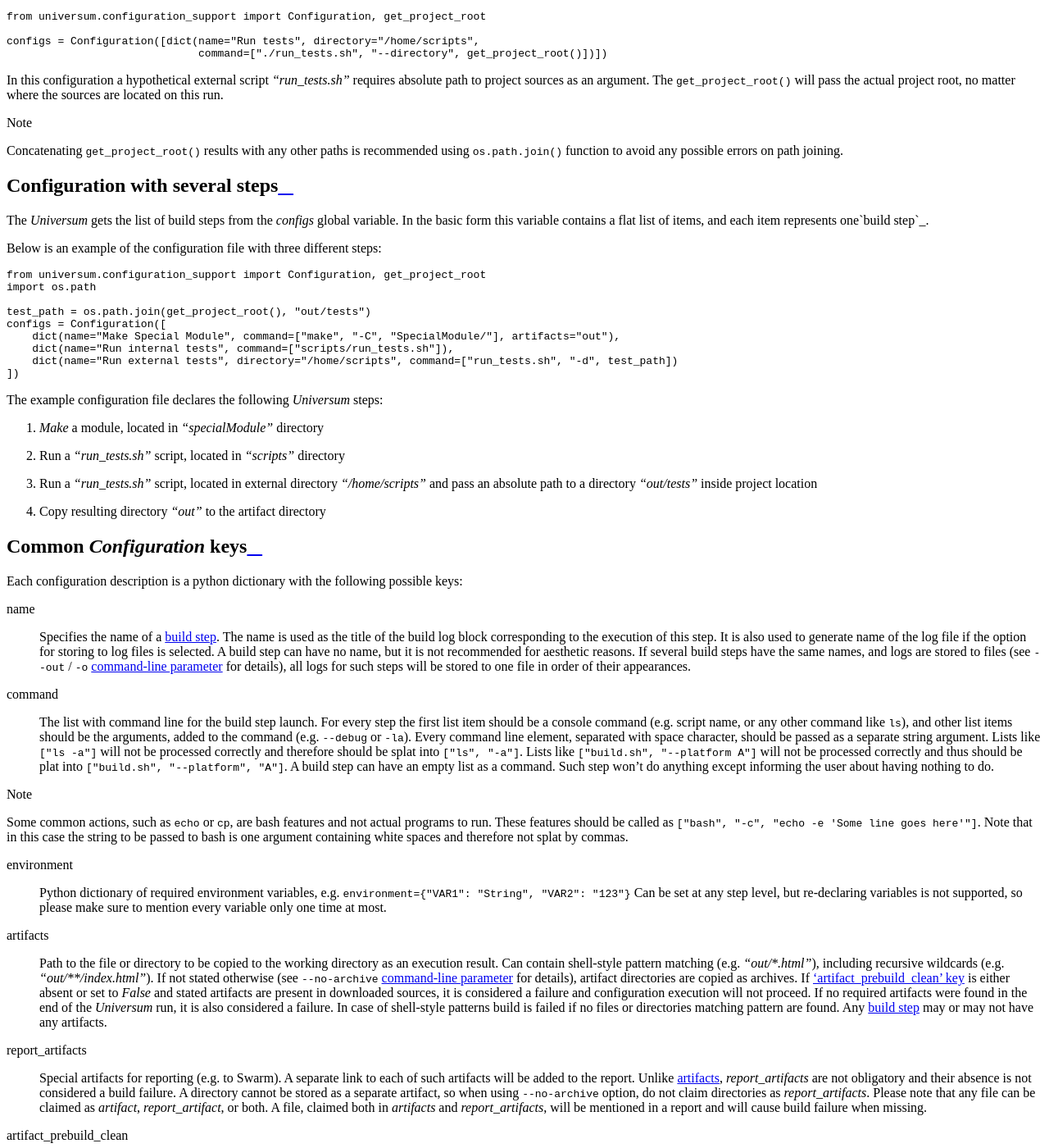
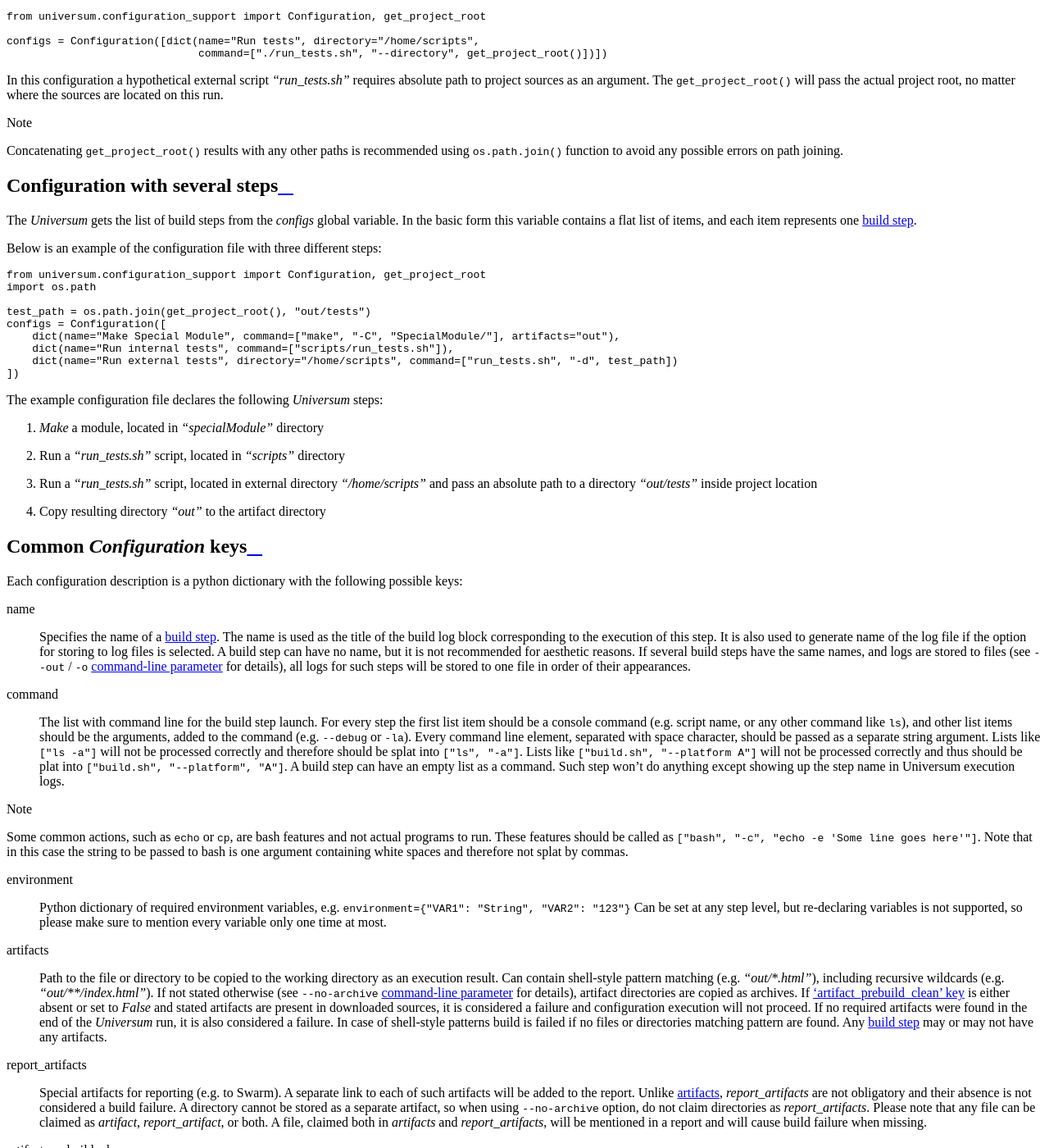
Before and after one commit to Samsung/Universum, a Sphinx documentation site: the page built from doc/configuring.rst, in a window 1280 px wide and 1400 px high, scrolled down 2303 px. Shown: the whole window at 82% size. Built offline with Sphinx 7.4.7 and the Read the Docs theme 2.0.0, drawn with Linux system fonts in a browser that asks for light colours.

Commit message:
fix(docs): add more fixes from review

```diff
--- a/doc/configuring.rst
+++ b/doc/configuring.rst
@@ -154,7 +154,7 @@
 --------------------------------
 
 The `Universum` gets the list of build steps from the `configs` global variable.
-In the basic form this variable contains a flat list of items, and each item represents one`build step`_.
+In the basic form this variable contains a flat list of items, and each item represents one `build step`_.
 
 Below is an example of the configuration file with three different steps:
 
@@ -207,7 +207,7 @@
     Lists like ``["ls -a"]`` will not be processed correctly and therefore should be splat into ``["ls", "-a"]``.
     Lists like ``["build.sh", "--platform A"]`` will not be processed correctly and thus should be plat into
     ``["build.sh", "--platform", "A"]``. A build step can have an empty list as a command.
-    Such step won't do anything except informing the user about having nothing to do.
+    Such step won't do anything except showing up the step name in Universum execution logs.
 
 .. note::
 
```
